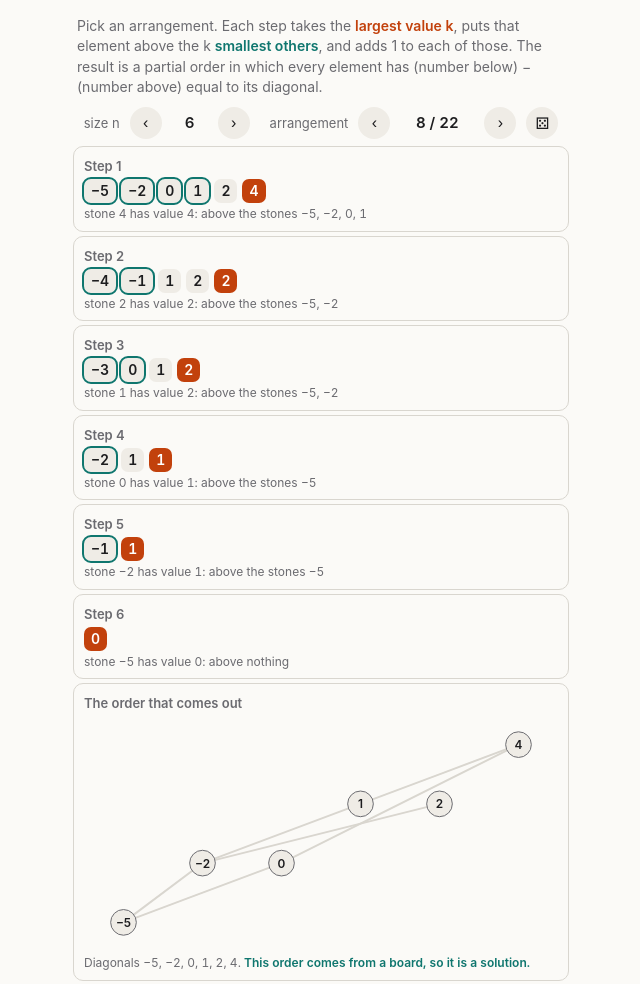
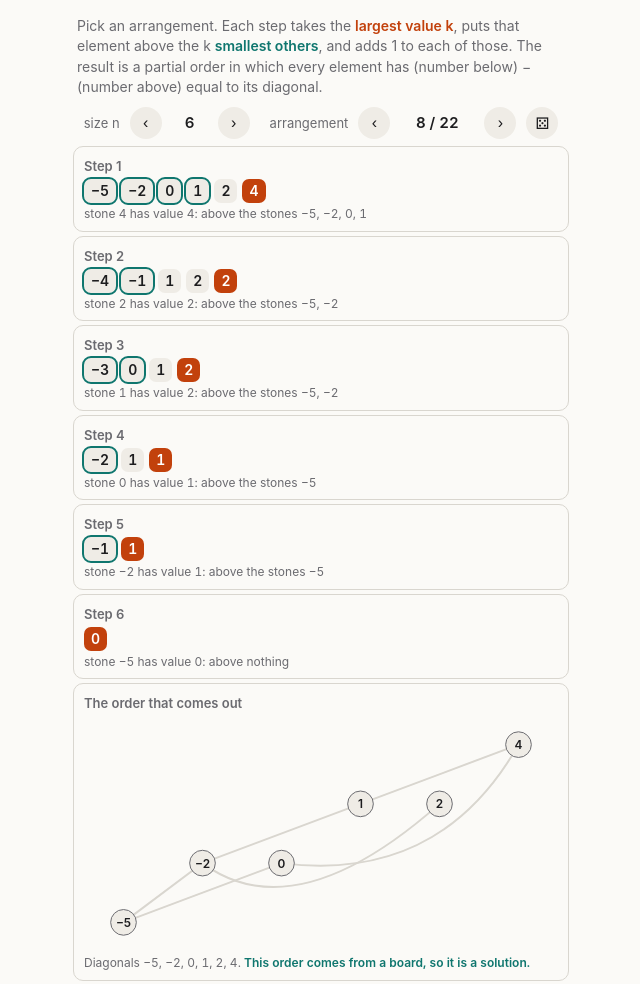
Before and after one commit to andrew-spears/binary-xray-permutations, a plain HTML site: page map/labs/peel.html in a window 1280 px wide. Shown: the top 984 px of the page, without its empty margins (319-959 px from the left). Drawn offline with Linux system fonts and the light colour scheme.

Commit message:
Peel lab: bend a cover line that would run through a third stone
Co-Authored-By: Devin AI <158243242+devin-ai-integration[bot]@users.noreply.github.com>

```diff
--- a/map/labs/peel.html
+++ b/map/labs/peel.html
@@ -63,18 +63,27 @@ function twoDim(m,below){const adj=[];for(let i=0;i<m;i++)adj.push(new Set());
   for(let b=0;b<m;b++){const N=[...adj[b]];for(let i=0;i<N.length;i++)for(let j=i+1;j<N.length;j++){const a=N[i],c=N[j];
     if(!adj[a].has(c)){par.set(find(key(a,b)),find(key(c,b)));par.set(find(key(b,a)),find(key(b,c)));}}}
   for(let a=0;a<m;a++)for(const b of adj[a])if(find(key(a,b))===find(key(b,a)))return false;return true;}
+// A cover line must not run through a third dot: bend it until it clears every other dot.
+function edge(x1,y1,x2,y2,others){const len=Math.hypot(x2-x1,y2-y1),px=-(y2-y1)/len,py=(x2-x1)/len;
+  const clear=(b,f,gap)=>{const cx=x1+f*(x2-x1)+b*px,cy=y1+f*(y2-y1)+b*py;
+    for(let t=0;t<=1;t+=.02){const u=1-t,qx=u*u*x1+2*u*t*cx+t*t*x2,qy=u*u*y1+2*u*t*cy+t*t*y2;
+      for(const [ox,oy] of others)if(Math.hypot(qx-ox,qy-oy)<gap)return null;}
+    return 'M'+x1+' '+y1+' Q'+cx+' '+cy+' '+x2+' '+y2;};
+  for(const gap of [20,16])for(let k=0;k<=12;k++)for(const sg of [1,-1])for(const f of [.5,.3,.7,.15,.85]){
+    if(k===0&&(sg<0||f!==.5))continue;const d=clear(sg*k*30,f,gap);if(d)return d;}
+  return 'M'+x1+' '+y1+' L'+x2+' '+y2;}
 function draw(){const w=W[wi],D=w.map((e,k)=>e+2*(k+1)-n-1);$('nv').textContent=n;$('wv').textContent=(wi+1)+' / '+W.length;
   const {steps,below}=peel(D);let h='';
   steps.forEach((s,i)=>{const ids=[];for(let j=0;j<n;j++)if(s.alive[j])ids.push(j);ids.sort((a,b)=>s.vals[a]-s.vals[b]||a-b);
     h+='<div class="step"><div><h3>Step '+(i+1)+'</h3><div class="chips">'+ids.map(j=>'<span class="chip'+(j===s.z?' top':s.S.includes(j)?' low':'')+'">'+fmt(s.vals[j])+'</span>').join('')+'</div>'+
        '<div class="dset">stone '+fmt(D[s.z])+' has value '+s.vals[s.z]+': above '+(s.S.length?'the stones '+s.S.map(j=>fmt(D[j])).join(', '):'nothing')+'</div></div></div>';});
   $('chain').innerHTML=h;
-  const lev=D.map(()=>0);for(let z=0;z<n;z++){}
+  const lev=D.map(()=>0);
   const order=[...Array(n).keys()].sort((a,b)=>below[a].length-below[b].length);
   for(const z of order)for(const x of below[z])lev[z]=Math.max(lev[z],lev[x]+1);
   const L=Math.max(...lev),X=i=>40+400*(n>1?i/(n-1):.5),Y=i=>210-(L?180*lev[i]/L:90);let g='';
   for(let z=0;z<n;z++)for(const x of below[z]){if(below[z].some(y=>below[y].includes(x)))continue;
-    g+='<line x1="'+X(x)+'" y1="'+Y(x)+'" x2="'+X(z)+'" y2="'+Y(z)+'" stroke="var(--grid)" stroke-width="2"/>';}
+    g+='<path d="'+edge(X(x),Y(x),X(z),Y(z),[...Array(n).keys()].filter(i=>i!==x&&i!==z).map(i=>[X(i),Y(i)]))+'" fill="none" stroke="var(--grid)" stroke-width="2"/>';}
   for(let i=0;i<n;i++)g+='<circle cx="'+X(i)+'" cy="'+Y(i)+'" r="13" fill="var(--chip)" stroke="var(--ink2)"/><text x="'+X(i)+'" y="'+(Y(i)+4.5)+'" text-anchor="middle" font-size="12" font-weight="600" fill="var(--ink)">'+fmt(D[i])+'</text>';
   $('hasse').innerHTML=g;
   $('verdict').innerHTML='Diagonals '+D.map(fmt).join(', ')+'. '+(twoDim(n,below)?'<span class="k2">This order comes from a board, so it is a solution.</span>':'<span class="k1">This order does not come from a board.</span> A solution needs a different order.');}
```
